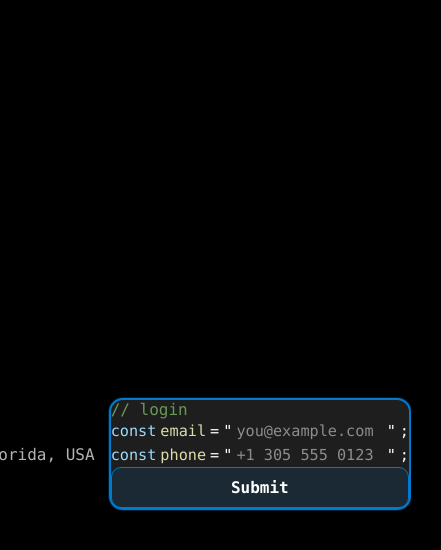
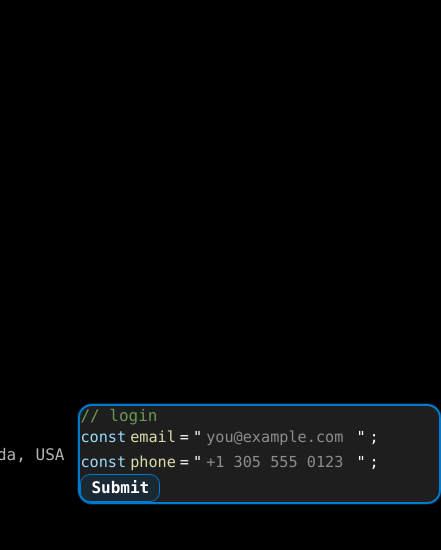
Before and after one commit to gibranparis/lameboy, a Next.js app: page / in a window 390 px wide. Both pictures are taken after a click on the button "Florida, USA". Shown: the top 550 px of the page, 441 px wide, since content can reach past the window. Built offline with nearby package versions, Linux system fonts and the light colour scheme.

Commit message:
style(landing): shrink Submit to compact commit-style badge, anchor bottom-left; add orange hover/active ring; clamp inputs to avoid mobile overflow

```diff
--- a/src/app/globals.css
+++ b/src/app/globals.css
@@ -65,6 +65,11 @@ html, body{
   box-shadow: var(--ring);
 }
 
+/* Limit login card size on phones */
+.login-card{
+  width: min(92vw, 360px);
+}
+
 /* “Text button” look for Florida, USA */
 .ghost-btn{
   background: transparent; border: 0; margin: 0; padding: 0;
@@ -80,14 +85,14 @@ html, body{
 .code-op     { color: var(--op); }
 .code-punc   { color: var(--punct); }
 
-/* Inline code line layout */
+/* Inline code line layout (allow wrap on mobile) */
 .code-line{
   display: flex;
   align-items: baseline;
   gap: 4px;
   line-height: 1.6;
   font-size: 0.95rem;
-  flex-wrap: nowrap;
+  flex-wrap: wrap;     /* <-- prevents horizontal overflow on phones */
 }
 
 /* “String” input that looks like code */
@@ -101,36 +106,38 @@ html, body{
   padding: 0;
   margin: 0;
   min-width: 6ch;
+  max-width: 20ch;               /* <-- cap so it never stretches bubble */
 }
 .code-input::placeholder{ color:#8d8d8d; }
 
-/* === VS Code “Run and Debug” style button === */
-.run-btn{
-  display:block;
-  width:100%;
-  text-align:center;
-  padding: 10px 14px;
+/* === Compact VS Code badge (commit-style) === */
+.commit-btn{
+  display: inline-flex;
+  align-items: center;
+  padding: 4px 10px;             /* smaller bubble */
   border: 1px solid var(--accent);
   border-radius: 10px;
   background: rgba(0,122,204,.12);
   color: var(--text);
   font: inherit;
-  font-weight: 700;
+  font-weight: 700;              /* keep the Submit font weight you liked */
   cursor: pointer;
-  line-height: 1.2;
+  line-height: 1.1;
 }
-.run-btn:hover{
-  background: rgba(0,122,204,.20);
+.commit-btn:hover{
+  background: rgba(247,160,45,.10);           /* orange tint on hover */
+  border-color: var(--focus-orange);
 }
-.run-btn:focus-visible{
-  outline: 1px dashed var(--focus-orange);   /* orange dotted ring */
+.commit-btn:focus-visible{
+  outline: 1px dashed var(--focus-orange);    /* orange dotted focus */
   outline-offset: 3px;
 }
-.run-btn:active{
+.commit-btn:active{
+  background: rgba(247,160,45,.18);           /* deeper orange on click */
   border-color: var(--focus-orange);
   box-shadow: inset 0 0 0 1px var(--focus-orange);
 }
-.run-btn[disabled]{ opacity:.6; cursor:progress; }
+.commit-btn[disabled]{ opacity:.6; cursor:progress; }
 
 /* Blinking caret for the demo card */
 .caret::after{
--- a/src/components/BannedCard.jsx
+++ b/src/components/BannedCard.jsx
@@ -11,9 +11,10 @@ export default function BannedCard() {
 
   const toggle = () => { setMsg(null); setMode(m => m === "banned" ? "login" : "banned"); };
 
-  // Make the “string” input width feel like code literals
-  const emailWidthCh = useMemo(() => Math.max((email || 'you@example.com').length, 6) + 1, [email]);
-  const phoneWidthCh = useMemo(() => Math.max((phone || '+1 305 555 0123').length, 6) + 1, [phone]);
+  // Size strings like code literals, but clamp to avoid overflow
+  const clamp = (n, lo, hi) => Math.max(lo, Math.min(n, hi));
+  const emailWidthCh = useMemo(() => clamp((email || 'you@example.com').length + 1, 6, 20), [email]);
+  const phoneWidthCh = useMemo(() => clamp((phone || '+1 305 555 0123').length + 1, 6, 20), [phone]);
 
   async function onSubmit(e){
     e.preventDefault();
@@ -73,7 +74,7 @@ export default function BannedCard() {
   );
 
   const LoginCard = (
-    <div className="vscode-card p-4 rounded-xl" style={{ maxWidth: 360 }}>
+    <div className="vscode-card login-card p-4 rounded-xl">
       <form className="text-sm" onSubmit={onSubmit}>
         <div className="code-comment">// login</div>
 
@@ -112,17 +113,15 @@ export default function BannedCard() {
           <span className="code-punc">"</span><span className="code-punc">;</span>
         </div>
 
-        {/* Run & Debug-style Submit button */}
-        <div className="mt-3">
-          <button type="submit" className="run-btn" disabled={busy}>
+        {/* Bottom-left small badge button */}
+        <div className="mt-3 flex justify-start">
+          <button type="submit" className="commit-btn" disabled={busy}>
             Submit
           </button>
           {msg && (
-            <div className="mt-2">
-              <span className={msg.type === 'ok' ? "code-comment" : "code-string"}>
-                {msg.type === 'ok' ? `// ${msg.text}` : `"${msg.text}"`}
-              </span>
-            </div>
+            <span style={{ marginLeft: 10 }} className={msg.type === 'ok' ? "code-comment" : "code-string"}>
+              {msg.type === 'ok' ? `// ${msg.text}` : `"${msg.text}"`}
+            </span>
           )}
         </div>
       </form>
```
